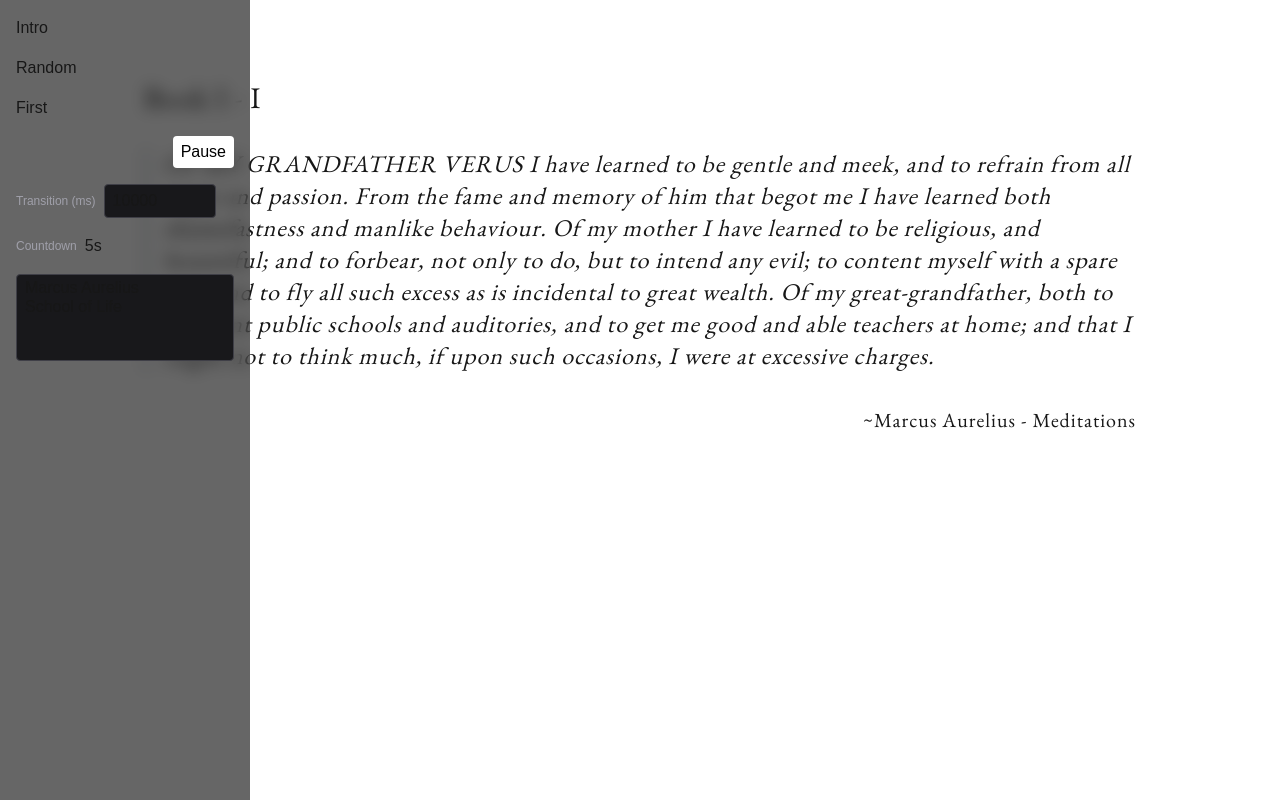
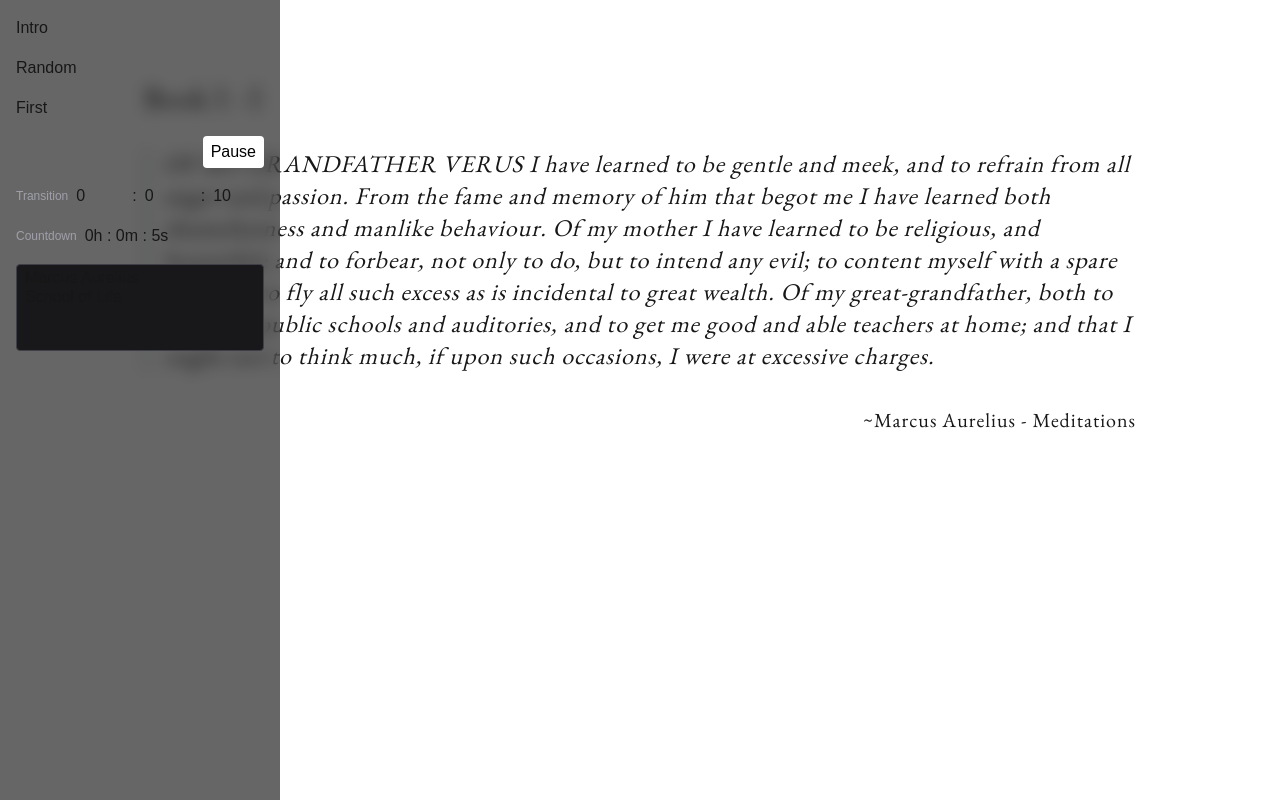
Before and after one commit to olekk/Wise-Quotes-Screen-Saver, a Next.js app in the folder wise-quotes/: page /quote/Marcus-Aurelius-Meditations-0101 in a window 1280 px wide. Built offline with nearby package versions, Linux system fonts and the light colour scheme.

Commit message:
proper timer inputs

```diff
--- a/wise-quotes/src/app/layout.tsx
+++ b/wise-quotes/src/app/layout.tsx
@@ -24,8 +24,8 @@ export default function RootLayout({
         ></div>
         <header
           onMouseLeave={() => setIsMenuHidden(true)}
-          className="fixed top-0 inset-x-0 p-4 flex flex-col gap-4 bg-black/60 backdrop-blur w-[250px] h-[100vh] transition-all"
-          style={{ left: isMenuHidden ? "-250px" : "0" }}
+          className="fixed top-0 inset-x-0 p-4 flex flex-col gap-4 bg-black/60 backdrop-blur w-[280px] h-[100vh] transition-all"
+          style={{ left: isMenuHidden ? "-280px" : "0" }}
         >
           <Menu />
         </header>
--- a/wise-quotes/src/app/quote/[id]/page.tsx
+++ b/wise-quotes/src/app/quote/[id]/page.tsx
@@ -8,9 +8,16 @@ import { useSettings } from "@/store/store";
 export default function QuotePage() {
   const { id } = useParams() as { id: string };
   const quote = getQuoteById(id);
-  const { isPlaying, timeLeft } = useSettings();
+  const { isPlaying, timeLeft, setTimeLeft } = useSettings();
   const router = useRouter();
 
+  useEffect(() => {
+    document.title = quote ? `${quote.author} - Wise Quotes` : "Wise Quotes";
+  }, [quote]);
+
+  useEffect(() => {
+    setTimeLeft(useSettings.getState().transitionTime);
+  }, []);
   // If quote missing, navigate home (client-safe)
   useEffect(() => {
     if (!quote) router.replace("/");
--- a/wise-quotes/src/components/Countdown.tsx
+++ b/wise-quotes/src/components/Countdown.tsx
@@ -1,5 +1,13 @@
 import { useEffect } from "react";
 import { useSettings } from "@/store/store";
+
+const msToHMS = (ms: number) => {
+  const totalSeconds = Math.floor(ms / 1000);
+  const hours = Math.floor(totalSeconds / 3600);
+  const minutes = Math.floor((totalSeconds % 3600) / 60);
+  const seconds = totalSeconds % 60;
+  return `${hours}h : ${minutes}m : ${seconds}s `;
+};
 
 export default function Countdown() {
   const { isPlaying, timeLeft, setIsPlaying, setTimeLeft } = useSettings();
@@ -17,5 +25,5 @@ export default function Countdown() {
     return () => clearInterval(interval);
   }, [isPlaying, timeLeft, setIsPlaying]);
 
-  return <div>{timeLeft / 1000}s</div>;
+  return <div>{msToHMS(timeLeft)}</div>;
 }
--- a/wise-quotes/src/components/layout/Menu.tsx
+++ b/wise-quotes/src/components/layout/Menu.tsx
@@ -1,12 +1,7 @@
 import { useSettings } from "@/store/store";
 import Link from "next/link";
-import React, { useEffect } from "react";
+import React, { useEffect, useState } from "react";
 import Countdown from "../Countdown";
-
-// interface MenuProps {
-//   children?: ReactNode;
-//   className?: string;
-// }
 
 const Menu: React.FC = () => {
   const {
@@ -17,6 +12,24 @@ const Menu: React.FC = () => {
     chosenBooks: chosen,
     setChosenBooks: setBooks,
   } = useSettings();
+
+  // Local state for human-readable time
+  const [hours, setHours] = useState(0);
+  const [minutes, setMinutes] = useState(0);
+  const [seconds, setSeconds] = useState(0);
+
+  // Sync local state with transitionTime
+  useEffect(() => {
+    setHours(Math.floor(time / 3600000));
+    setMinutes(Math.floor((time % 3600000) / 60000));
+    setSeconds(Math.floor((time % 60000) / 1000));
+  }, [time]);
+
+  // Helper to update transitionTime in ms
+  const updateTime = (h: number, m: number, s: number) => {
+    const ms = Math.max(1000, h * 3600000 + m * 60000 + s * 1000);
+    setTime(ms);
+  };
 
   return (
     <>
@@ -32,13 +45,49 @@ const Menu: React.FC = () => {
       </button>
 
       <label className="flex items-center gap-2">
-        <span className="text-xs text-zinc-400">Transition (ms)</span>
+        <span className="text-xs text-zinc-400">Transition</span>
         <input
           type="number"
-          min={1000}
-          value={time}
-          onChange={(e) => setTime(Number(e.target.value) || 1000)}
-          className="w-28 bg-zinc-900 border border-zinc-700 px-2 py-1 rounded"
+          min={0}
+          value={hours}
+          onChange={(e) => {
+            const h = Math.max(0, Number(e.target.value));
+            setHours(h);
+            updateTime(h, minutes, seconds);
+          }}
+          className="w-12 border-0 outline-0"
+          placeholder="hh"
+          name="hours"
+        />
+        <span>:</span>
+        <input
+          type="number"
+          min={0}
+          max={59}
+          value={minutes}
+          onChange={(e) => {
+            const m = Math.max(0, Math.min(59, Number(e.target.value)));
+            setMinutes(m);
+            updateTime(hours, m, seconds);
+          }}
+          className="w-12 border-0 outline-0"
+          placeholder="mm"
+          name="minutes"
+        />
+        <span>:</span>
+        <input
+          type="number"
+          min={0}
+          max={59}
+          value={seconds}
+          onChange={(e) => {
+            const s = Math.max(0, Math.min(59, Number(e.target.value)));
+            setSeconds(s);
+            updateTime(hours, minutes, s);
+          }}
+          className="w-12 border-0 outline-0"
+          placeholder="ss"
+          name="seconds"
         />
       </label>
 
```
